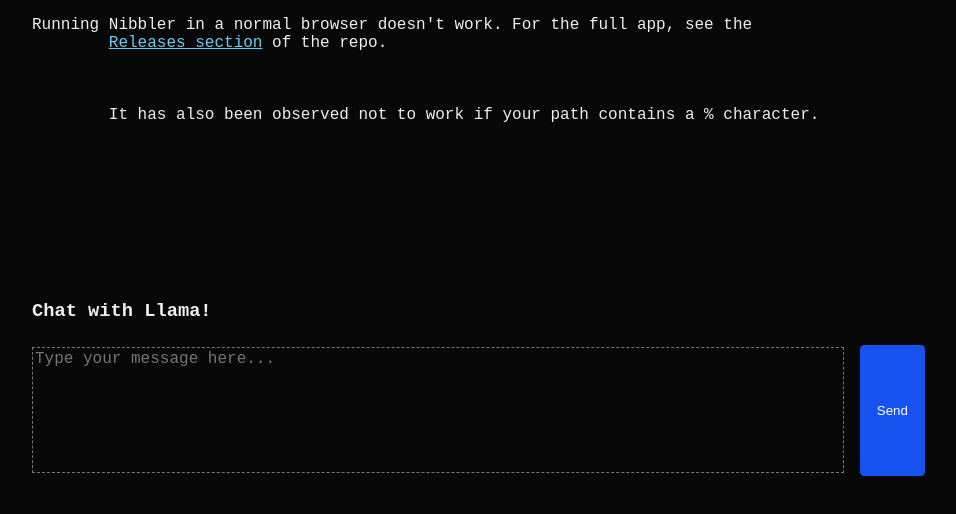
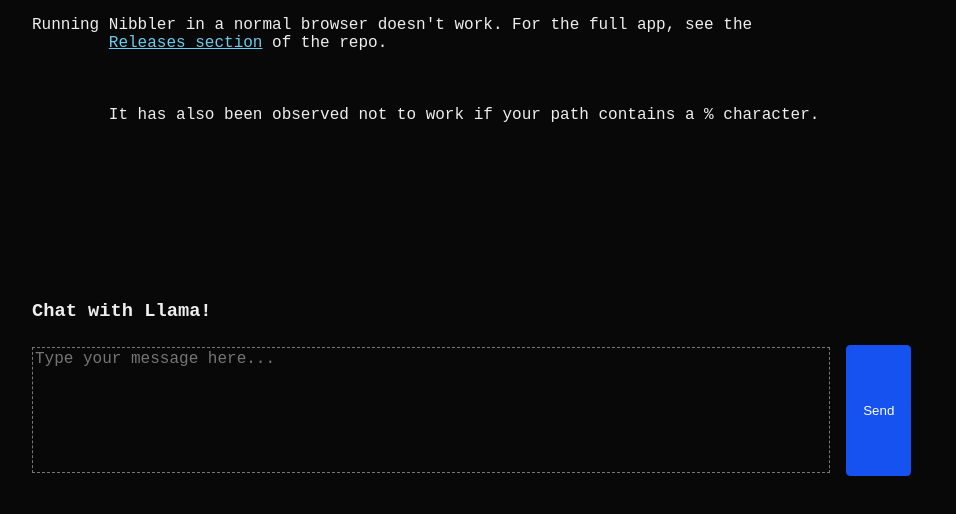
Before and after one commit to vivek-viswam-rv/cse-574-intro-to-ml-final-project, an Electron app: page src/nibbler.html in a window 1280 px wide. Shown: the whole page, without its empty margins (300-1256 px from the left). Drawn offline with Linux system fonts and the light colour scheme.

Commit message:
Added right margin to the chat_wrapper

```diff
--- a/src/nibbler.css
+++ b/src/nibbler.css
@@ -129,7 +129,7 @@
 }
 
 .chat_wrapper {
-	margin: 0 0 0 1em;
+	margin: 0 1em 0 1em;
 	pointer-events: auto;
 	font-family: monospace, monospace;
 	font-size: 100%;
```
